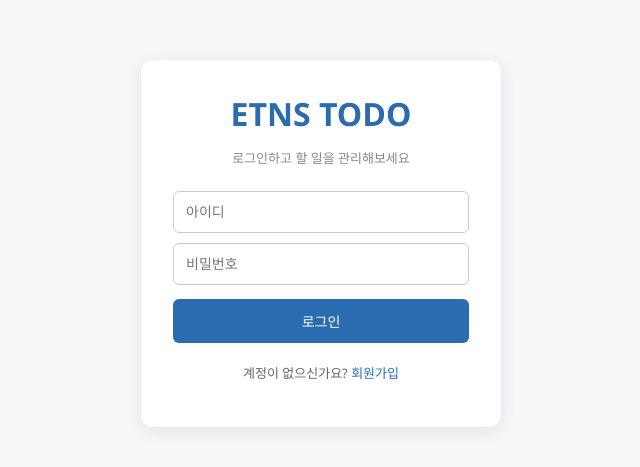
After one commit to parkhanbyeol0110-del/20260915_ENTS_G, a Flask app: page /login in a window 1280 px wide. The commit adds this page. Shown: the top 467 px of the page, without its empty margins (319-959 px from the left). Run offline with Flask 3, Linux system fonts and the light colour scheme; some libraries are stand-ins or nearby versions.

Commit message:
로그인/회원가입 기능 추가 - 사용자별 할 일 분리
Co-Authored-By: Claude Sonnet 5 <noreply@anthropic.com>

```diff
--- a/app.py
+++ b/app.py
@@ -1,12 +1,14 @@
 import calendar
 import os
 from datetime import date, datetime
+from functools import wraps
 from urllib.parse import urlsplit
 
 import psycopg2
 import psycopg2.extras
 from dotenv import load_dotenv
-from flask import Flask, render_template, request, redirect, url_for, flash
+from flask import Flask, render_template, request, redirect, url_for, flash, session
+from werkzeug.security import generate_password_hash, check_password_hash
 
 load_dotenv(".env.local")
 
@@ -41,6 +43,16 @@ def init_db():
     with conn.cursor() as cur:
         cur.execute(
             """
+            CREATE TABLE IF NOT EXISTS users (
+                id SERIAL PRIMARY KEY,
+                username TEXT UNIQUE NOT NULL,
+                password_hash TEXT NOT NULL,
+                created_at TIMESTAMP NOT NULL DEFAULT NOW()
+            )
+            """
+        )
+        cur.execute(
+            """
             CREATE TABLE IF NOT EXISTS todos (
                 id SERIAL PRIMARY KEY,
                 title TEXT NOT NULL,
@@ -51,11 +63,82 @@ def init_db():
             """
         )
         cur.execute("ALTER TABLE todos ADD COLUMN IF NOT EXISTS due_date DATE")
+        cur.execute("ALTER TABLE todos ADD COLUMN IF NOT EXISTS user_id INTEGER REFERENCES users(id)")
     conn.commit()
     conn.close()
 
 
-def _get_calendar_context(year, month):
+def login_required(view):
+    @wraps(view)
+    def wrapped(*args, **kwargs):
+        if not session.get("user_id"):
+            return redirect(url_for("login"))
+        return view(*args, **kwargs)
+    return wrapped
+
+
+@app.route("/signup", methods=["GET", "POST"])
+def signup():
+    if request.method == "GET":
+        return render_template("signup.html")
+
+    username = request.form.get("username", "").strip()
+    password = request.form.get("password", "")
+    if not username or not password:
+        flash("아이디와 비밀번호를 모두 입력해주세요.")
+        return redirect(url_for("signup"))
+
+    conn = get_db()
+    with conn.cursor() as cur:
+        cur.execute("SELECT id FROM users WHERE username = %s", (username,))
+        if cur.fetchone():
+            conn.close()
+            flash("이미 사용 중인 아이디입니다.")
+            return redirect(url_for("signup"))
+
+        cur.execute(
+            "INSERT INTO users (username, password_hash) VALUES (%s, %s) RETURNING id",
+            (username, generate_password_hash(password)),
+        )
+        user_id = cur.fetchone()["id"]
+    conn.commit()
+    conn.close()
+
+    session["user_id"] = user_id
+    session["username"] = username
+    return redirect(url_for("index"))
+
+
+@app.route("/login", methods=["GET", "POST"])
+def login():
+    if request.method == "GET":
+        return render_template("login.html")
+
+    username = request.form.get("username", "").strip()
+    password = request.form.get("password", "")
+
+    conn = get_db()
+    with conn.cursor() as cur:
+        cur.execute("SELECT * FROM users WHERE username = %s", (username,))
+        user = cur.fetchone()
+    conn.close()
+
+    if not user or not check_password_hash(user["password_hash"], password):
+        flash("아이디 또는 비밀번호가 올바르지 않습니다.")
+        return redirect(url_for("login"))
+
+    session["user_id"] = user["id"]
+    session["username"] = user["username"]
+    return redirect(url_for("index"))
+
+
+@app.route("/logout", methods=["POST"])
+def logout():
+    session.clear()
+    return redirect(url_for("login"))
+
+
+def _get_calendar_context(year, month, user_id):
     today = date.today()
 
     # 1~12 범위를 벗어나면 연도를 넘겨가며 보정한다.
@@ -67,12 +150,13 @@ def _get_calendar_context(year, month):
         cur.execute(
             """
             SELECT * FROM todos
-            WHERE due_date IS NOT NULL
+            WHERE user_id = %s
+              AND due_date IS NOT NULL
               AND EXTRACT(YEAR FROM due_date) = %s
               AND EXTRACT(MONTH FROM due_date) = %s
             ORDER BY due_date ASC, id ASC
             """,
-            (year, month),
+            (user_id, year, month),
         )
         month_todos = cur.fetchall()
     conn.close()
@@ -101,19 +185,26 @@ def _get_calendar_context(year, month):
 
 
 @app.route("/")
+@login_required
 def index():
+    user_id = session["user_id"]
     today = date.today()
     year = request.args.get("year", type=int, default=today.year)
     month = request.args.get("month", type=int, default=today.month)
 
     conn = get_db()
     with conn.cursor() as cur:
-        cur.execute("SELECT * FROM todos ORDER BY done ASC, due_date NULLS LAST, id DESC")
+        cur.execute(
+            "SELECT * FROM todos WHERE user_id = %s ORDER BY done ASC, due_date NULLS LAST, id DESC",
+            (user_id,),
+        )
         todos = cur.fetchall()
     conn.close()
 
-    calendar_ctx = _get_calendar_context(year, month)
-    return render_template("index.html", todos=todos, **calendar_ctx)
+    calendar_ctx = _get_calendar_context(year, month, user_id)
+    return render_template(
+        "index.html", todos=todos, username=session["username"], **calendar_ctx
+    )
 
 
 def _redirect_to_index():
@@ -126,6 +217,7 @@ def _redirect_to_index():
 
 
 @app.route("/add", methods=["POST"])
+@login_required
 def add():
     title = request.form.get("title", "").strip()
     due_date = request.form.get("due_date") or None
@@ -136,8 +228,8 @@ def add():
     conn = get_db()
     with conn.cursor() as cur:
         cur.execute(
-            "INSERT INTO todos (title, done, created_at, due_date) VALUES (%s, FALSE, %s, %s)",
-            (title, datetime.now().strftime("%Y-%m-%d %H:%M"), due_date),
+            "INSERT INTO todos (title, done, created_at, due_date, user_id) VALUES (%s, FALSE, %s, %s, %s)",
+            (title, datetime.now().strftime("%Y-%m-%d %H:%M"), due_date, session["user_id"]),
         )
     conn.commit()
     conn.close()
@@ -145,11 +237,13 @@ def add():
 
 
 @app.route("/toggle/<int:todo_id>", methods=["POST"])
+@login_required
 def toggle(todo_id):
     conn = get_db()
     with conn.cursor() as cur:
         cur.execute(
-            "UPDATE todos SET done = NOT done WHERE id = %s", (todo_id,)
+            "UPDATE todos SET done = NOT done WHERE id = %s AND user_id = %s",
+            (todo_id, session["user_id"]),
         )
     conn.commit()
     conn.close()
@@ -157,10 +251,14 @@ def toggle(todo_id):
 
 
 @app.route("/delete/<int:todo_id>", methods=["POST"])
+@login_required
 def delete(todo_id):
     conn = get_db()
     with conn.cursor() as cur:
-        cur.execute("DELETE FROM todos WHERE id = %s", (todo_id,))
+        cur.execute(
+            "DELETE FROM todos WHERE id = %s AND user_id = %s",
+            (todo_id, session["user_id"]),
+        )
     conn.commit()
     conn.close()
     return _redirect_to_index()
--- a/static/css/style.css
+++ b/static/css/style.css
@@ -56,6 +56,89 @@ h2 {
 }
 
 .calendar-link:hover {
+  text-decoration: underline;
+}
+
+.logout-form {
+  display: flex;
+  align-items: center;
+  gap: 8px;
+  white-space: nowrap;
+}
+
+.username {
+  font-size: 13px;
+  color: #555;
+}
+
+.logout-btn {
+  border: 1px solid #ccc;
+  background: #fff;
+  color: #555;
+  border-radius: 6px;
+  padding: 6px 10px;
+  font-size: 12px;
+  cursor: pointer;
+}
+
+.logout-btn:hover {
+  background: #f4f6f8;
+}
+
+/* 로그인 / 회원가입 페이지 */
+.auth-container {
+  max-width: 360px;
+}
+
+.auth-subtitle {
+  text-align: center;
+  color: #888;
+  font-size: 13px;
+  margin-top: -8px;
+  margin-bottom: 24px;
+}
+
+.auth-form {
+  display: flex;
+  flex-direction: column;
+  gap: 10px;
+}
+
+.auth-form input {
+  padding: 12px;
+  border: 1px solid #ccc;
+  border-radius: 6px;
+  font-size: 14px;
+}
+
+.auth-form button {
+  padding: 12px;
+  border: none;
+  border-radius: 6px;
+  background: #2b6cb0;
+  color: #fff;
+  font-size: 14px;
+  cursor: pointer;
+  margin-top: 4px;
+}
+
+.auth-form button:hover {
+  background: #245a94;
+}
+
+.auth-switch {
+  text-align: center;
+  font-size: 13px;
+  color: #666;
+  margin-top: 20px;
+}
+
+.auth-switch a {
+  color: #2b6cb0;
+  text-decoration: none;
+}
+
+.auth-switch a:hover {
   text-decoration: underline;
 }
 
--- /dev/null
+++ b/templates/login.html
@@ -0,0 +1,35 @@
+<!DOCTYPE html>
+<html lang="ko">
+<head>
+  <meta charset="UTF-8">
+  <meta name="viewport" content="width=device-width, initial-scale=1.0">
+  <title>ETNS TODO - 로그인</title>
+  <link rel="stylesheet" href="{{ url_for('static', filename='css/style.css') }}">
+</head>
+<body>
+  <div class="container auth-container">
+    <h1>ETNS TODO</h1>
+    <p class="auth-subtitle">로그인하고 할 일을 관리해보세요</p>
+
+    {% with messages = get_flashed_messages() %}
+      {% if messages %}
+        <ul class="flash">
+          {% for message in messages %}
+            <li>{{ message }}</li>
+          {% endfor %}
+        </ul>
+      {% endif %}
+    {% endwith %}
+
+    <form class="auth-form" action="{{ url_for('login') }}" method="post">
+      <input type="text" name="username" placeholder="아이디" autocomplete="username" required>
+      <input type="password" name="password" placeholder="비밀번호" autocomplete="current-password" required>
+      <button type="submit">로그인</button>
+    </form>
+
+    <p class="auth-switch">
+      계정이 없으신가요? <a href="{{ url_for('signup') }}">회원가입</a>
+    </p>
+  </div>
+</body>
+</html>
```
Also changed, not shown: templates/index.html (+7 -1 lines), templates/signup.html (added, +35 -0 lines).
